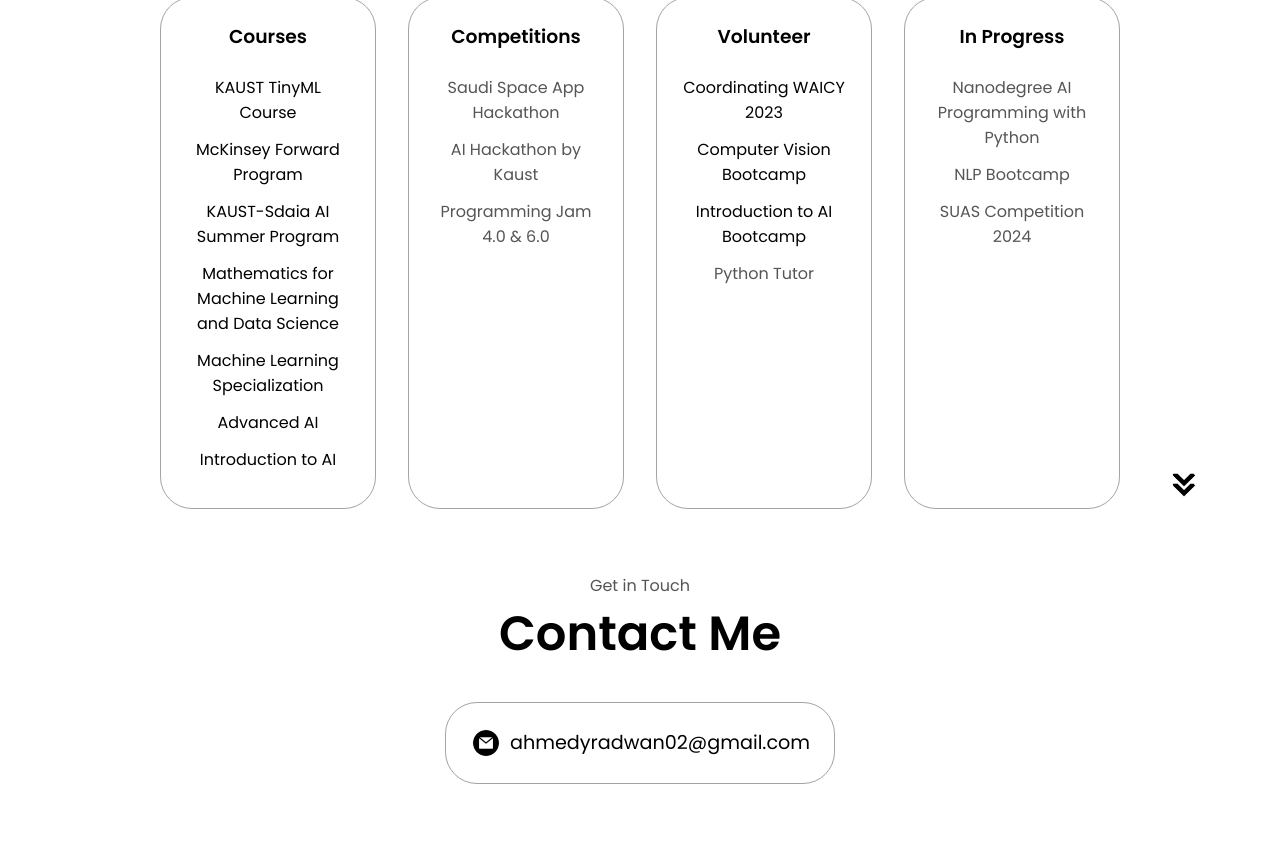
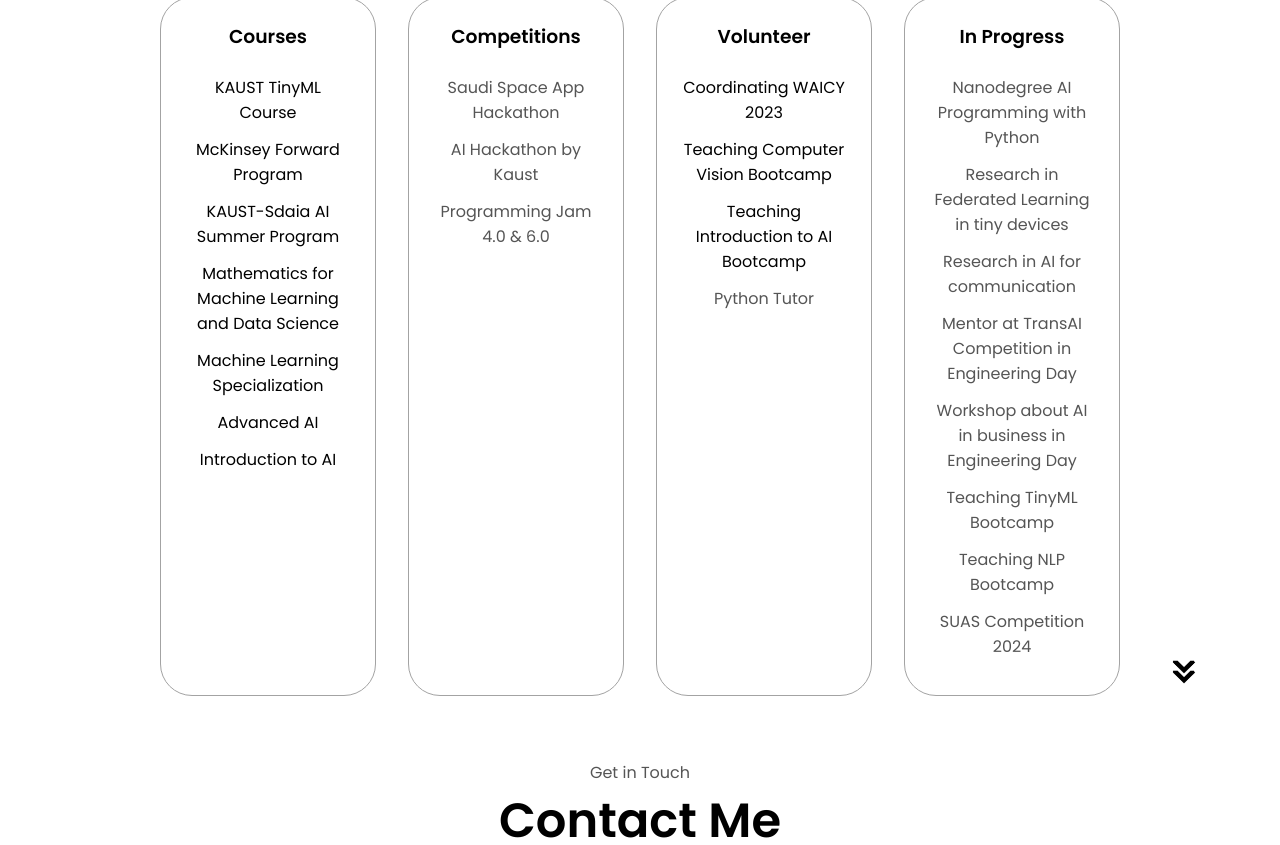
Before and after one commit to AhmedRadwan02/portfolio, a plain HTML site: page index.html in a window 1280 px wide. Shown: the part 3219-4064 px from the top of the page. Drawn offline with Linux system fonts and the light colour scheme.

Commit message:
Update index.html

```diff
--- a/index.html
+++ b/index.html
@@ -353,7 +353,7 @@
                             <h3 style="margin-bottom: 1.5rem;">Courses</h3>
 
                             <p style="margin-bottom: 0.75rem;"><a href="#personalDev">KAUST TinyML Course</a></p>
-                            <p style=" margin-bottom: 0.75rem;"><a href="personalDev">McKinsey Forward Program</a></p>
+                            <p style=" margin-bottom: 0.75rem;"><a href="#personalDev">McKinsey Forward Program</a></p>
                             <p style="margin-bottom: 0.75rem; "><a href="https://drive.google.com/file/d/1kOeNijqiLIStLqa5FzvXveAALVxns6Bf/view">KAUST-Sdaia AI Summer Program</a></h4>
                             <p style="margin-bottom: 0.75rem;"><a href="https://coursera.org/share/ea86b95b70eecad8ad0b12b26d03b58e">Mathematics for Machine Learning and Data Science</a></p>
                             <p style="margin-bottom: 0.75rem;"><a href="https://www.coursera.org/account/accomplishments/specialization/certificate/RNR7STK2K6P3">Machine Learning Specialization</a></p>
@@ -369,14 +369,19 @@
                         <div class="details-container">
                             <h3 style="margin-bottom: 1.5rem;">Volunteer</h3>
                             <p style="margin-bottom: 0.75rem; "><a href="https://drive.google.com/file/d/1jdb27RQQ79JBX48l3W1qyYk9M43XyMCd/view?usp=sharing">Coordinating WAICY 2023</a></h4>
-                            <p style="margin-bottom: 0.75rem;"><a href="https://drive.google.com/file/d/1WaoGLCaNhSFvvtjKnS4DfueRWiFl0ziW/view?usp=sharing">Computer Vision Bootcamp</a></p>
-                            <p style="margin-bottom: 0.75rem;"><a href="https://drive.google.com/file/d/11tZ4iF1tQXhlFJyg-YTljojfJGmlaIc6/view?usp=sharing">Introduction to AI Bootcamp</a></p>
+                            <p style="margin-bottom: 0.75rem;"><a href="https://drive.google.com/file/d/1WaoGLCaNhSFvvtjKnS4DfueRWiFl0ziW/view?usp=sharing">Teaching Computer Vision Bootcamp</a></p>
+                            <p style="margin-bottom: 0.75rem;"><a href="https://drive.google.com/file/d/11tZ4iF1tQXhlFJyg-YTljojfJGmlaIc6/view?usp=sharing">Teaching Introduction to AI Bootcamp</a></p>
                             <p style=" margin-bottom: 0.75rem;">Python Tutor</p>
                         </div>
                         <div class="details-container">
                             <h3 style="margin-bottom: 1.5rem;">In Progress</h3>
                             <p style=" margin-bottom: 0.75rem;">Nanodegree AI Programming with Python</p>
-                            <p style=" margin-bottom: 0.75rem;">NLP Bootcamp</p>
+                            <p style=" margin-bottom: 0.75rem;">Research in Federated Learning in tiny devices</p>
+                            <p style=" margin-bottom: 0.75rem;">Research in AI for communication</p>
+                            <p style=" margin-bottom: 0.75rem;">Mentor at TransAI Competition in Engineering Day</p>
+                            <p style=" margin-bottom: 0.75rem;">Workshop about AI in business in Engineering Day</p>
+                            <p style=" margin-bottom: 0.75rem;">Teaching TinyML Bootcamp</p>
+                            <p style=" margin-bottom: 0.75rem;">Teaching NLP Bootcamp</p>
                             <p style=" margin-bottom: 0.75rem;">SUAS Competition 2024</p>
                         </div>
                     </div>
```
